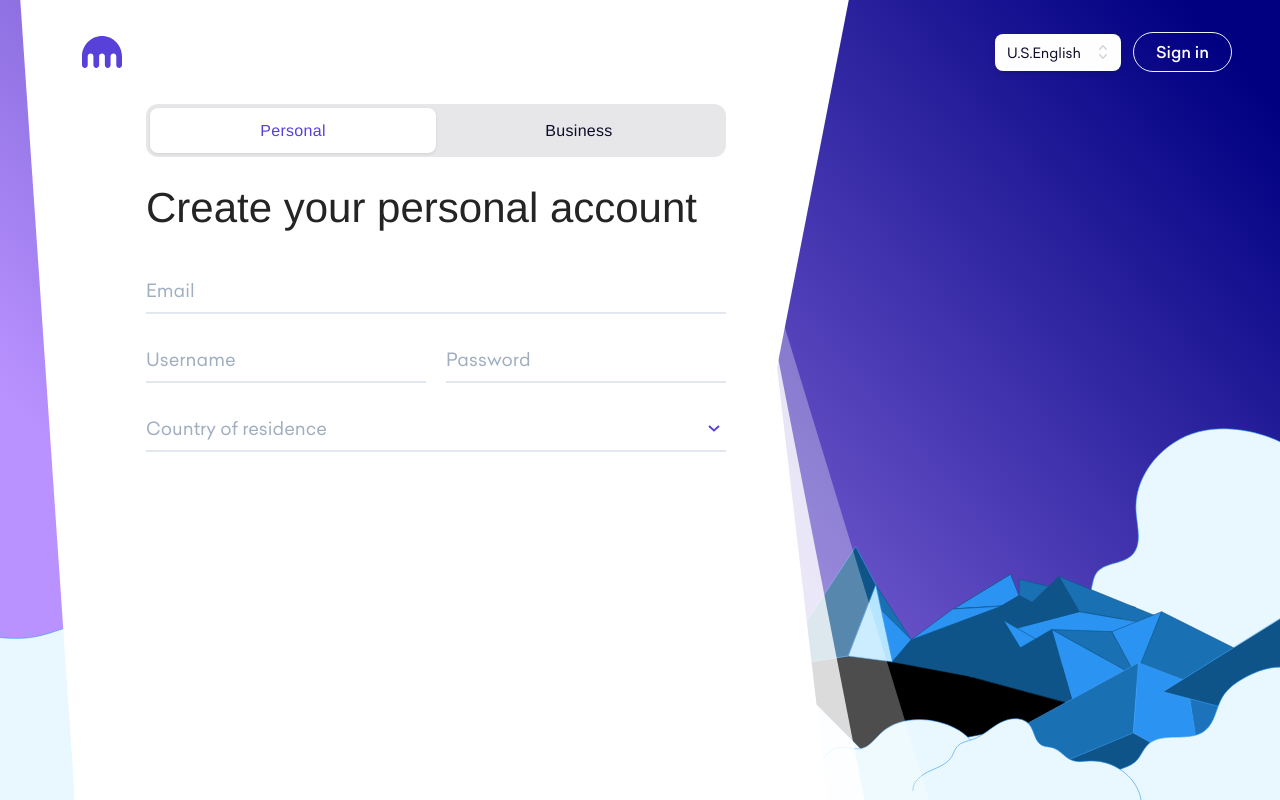
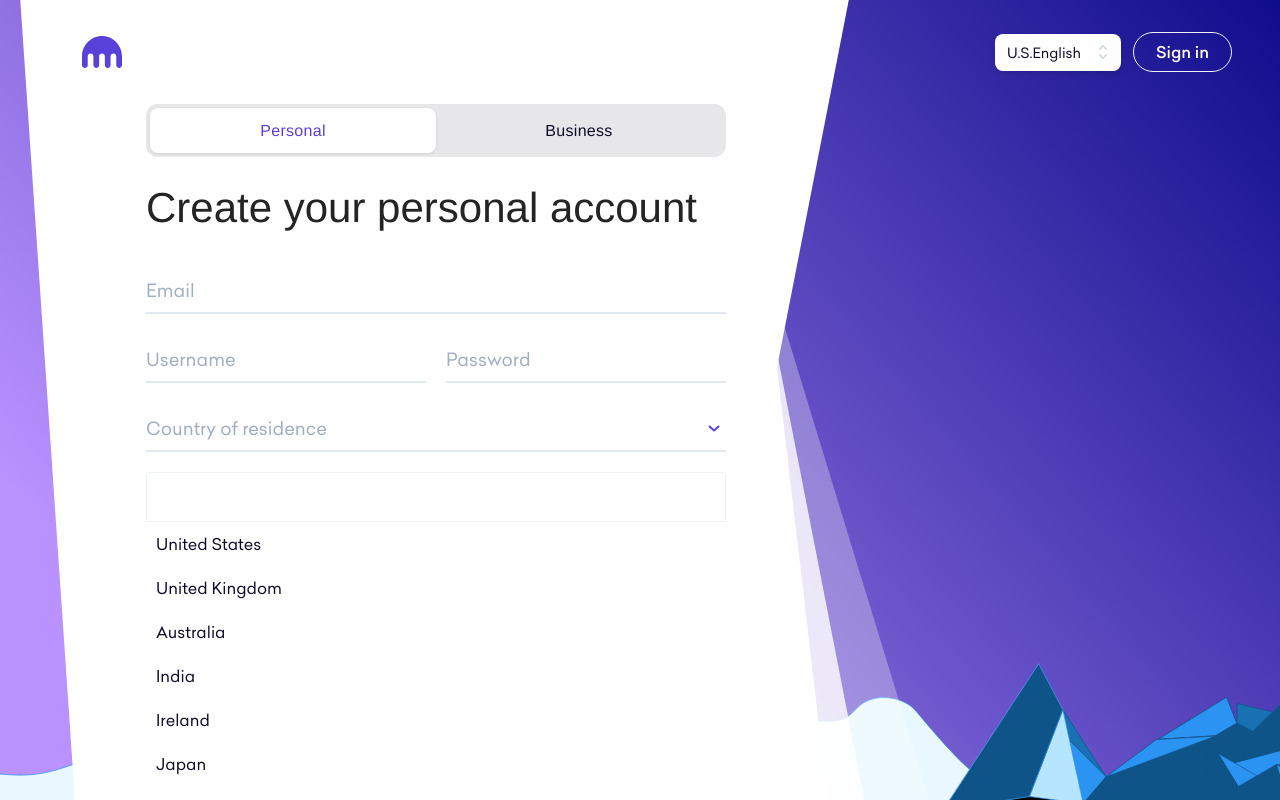
Before and after one commit to Azymack/kraken_fork, a Next.js app: page /sign-up in a window 1280 px wide. Both pictures are taken after a click on the button "eye". Shown: the top 800 px of the page. Built offline with nearby package versions, Linux system fonts and the light colour scheme.

Commit message:
completed I guess...

```diff
--- /dev/null
+++ b/src/components/Inputs/CountryOrState.tsx
@@ -0,0 +1,18 @@
+const CountryOrState = (props: {
+  id: string;
+  title: string;
+  onclick: Function;
+}) => {
+  const { id, title, onclick } = props;
+  return (
+    <div
+      className="selection-at-sign-up"
+      onClick={() => onclick({ id, title })}
+      key={id}
+    >
+      {title}
+    </div>
+  );
+};
+
+export { CountryOrState };
--- a/src/components/Inputs/SelectWithSearch.tsx
+++ b/src/components/Inputs/SelectWithSearch.tsx
@@ -1,32 +1,56 @@
-import { Listbox, Transition } from '@headlessui/react';
-import { CheckIcon, ChevronUpDownIcon } from '@heroicons/react/20/solid';
-import { Fragment, useState } from 'react';
+/* eslint-disable import/no-extraneous-dependencies */
+import { useEffect, useRef, useState } from 'react';
 
-const SelectWithSearch = () => {
-  const [dropdownVisible, setDropdownVisible] = useState(false);
-  const countryList = [
-    {
-      id: 'NZ',
-      name: 'Angola',
-    },
-    {
-      id: 'AU',
-      name: 'Australia',
-    },
-  ];
+import { CountryOrState } from './CountryOrState';
 
-  const [selected, setSelected] = useState(countryList[0]);
-  // useEffect(() => {
+type Data = { id: string; title: string };
+type DataList = Data[];
 
-  // }, [countryList]);
+const SelectWithSearch = (props: {
+  onValueChanged: Function;
+  data: DataList;
+  label: string;
+  visible: boolean;
+}) => {
+  const [filteredData, setFilteredData] = useState<DataList>([]);
+  const [dropdownVisible, setDropdownVisible] = useState<boolean>(false);
+  const [selected, setSelected] = useState<Object>(
+    props.data && props.data.length > 0 ? props.data[0] : { id: '', title: '' },
+  );
+  const [filter, setFilter] = useState<string>('');
+  const dataRef = useRef<HTMLInputElement>(null);
+
+  useEffect(() => {
+    setFilter('');
+  }, [props.data]);
+
+  useEffect(() => {
+    props.onValueChanged(selected);
+  }, [selected]);
+
+  useEffect(() => {
+    const filtered: { id: string; title: string }[] = props.data.filter(
+      (elem) => elem.title.toLowerCase().includes(filter.toLowerCase()),
+    );
+    setFilteredData(filtered);
+  }, [filter, props.data]);
+
+  useEffect(() => {
+    if (dropdownVisible && dataRef && dataRef.current) {
+      setFilter('');
+      dataRef.current.value = '';
+      dataRef.current.focus();
+    }
+  }, [dropdownVisible]);
 
   return (
-    <div>
+    <div className={`${props.visible ? '' : 'hidden'}`}>
       <div className="group relative z-0 mb-5 w-full">
-        <input type="hidden" name="country" value="DZ" />
+        <input type="hidden" name={`hi_${props.label}`} value="DZ" />
         <input
           type="text"
-          name="country"
+          name={props.label}
+          value={selected.title}
           className="peer block w-full cursor-pointer appearance-none border-0 border-b-2 border-gray-300 bg-transparent px-0 py-2.5 text-lg text-gray-900 focus:border-blue-600 focus:outline-none focus:ring-0 dark:border-gray-600 dark:text-white dark:focus:border-blue-500"
           placeholder={' '}
           required
@@ -35,22 +59,17 @@ const SelectWithSearch = () => {
             e.preventDefault();
             setDropdownVisible(!dropdownVisible);
           }}
-          // onChange={(e) => {
-          //   setValue(e.target.value);
-          //   onInputChange(e.target.value);
-          // }}
-          // value={value}
         />
-        <label
-          htmlFor="country"
-          className="absolute top-3 -z-10 origin-[0] -translate-y-6 scale-75 text-lg text-gray-500 duration-300 peer-placeholder-shown:translate-y-0 peer-placeholder-shown:scale-100 peer-focus:start-0 peer-focus:-translate-y-6 peer-focus:scale-75 peer-focus:font-medium peer-focus:text-blue-600 rtl:peer-focus:left-auto rtl:peer-focus:translate-x-1/4 dark:text-gray-400 peer-focus:dark:text-blue-500"
-        >
-          Country of residence
+        <label className="absolute top-3 -z-10 origin-[0] -translate-y-6 scale-75 text-lg text-gray-500 duration-300 peer-placeholder-shown:translate-y-0 peer-placeholder-shown:scale-100 peer-focus:start-0 peer-focus:-translate-y-6 peer-focus:scale-75 peer-focus:font-medium peer-focus:text-blue-600 rtl:peer-focus:left-auto rtl:peer-focus:translate-x-1/4 dark:text-gray-400 peer-focus:dark:text-blue-500">
+          {props.label}
         </label>
         <button
           title="eye"
           className="no-tab-highlight absolute bottom-[12px] right-0 flex"
-          // onClick={() => setVisible(!visible)}
+          onClick={(e) => {
+            e.preventDefault();
+            setDropdownVisible(!dropdownVisible);
+          }}
         >
           <div className="text-purple">
             <svg
@@ -70,65 +89,29 @@ const SelectWithSearch = () => {
         </button>
       </div>
       <div className={`dropdown ${dropdownVisible ? '' : 'hidden'}`}>
-        <Listbox value={selected} onChange={setSelected}>
-          <div className="">
-            <Listbox.Button className="relative w-full cursor-default rounded-lg bg-white py-2 pl-3 pr-10 text-left shadow-md focus:outline-none focus-visible:border-indigo-500 focus-visible:ring-2 focus-visible:ring-white/75 focus-visible:ring-offset-2 focus-visible:ring-offset-orange-300 sm:text-sm">
-              <span className="block truncate">
-                {selected && selected.name}
-              </span>
-              <span className="pointer-events-none absolute inset-y-0 right-0 flex items-center pr-2">
-                <ChevronUpDownIcon
-                  className="h-5 w-5 text-gray-400"
-                  aria-hidden="true"
-                />
-              </span>
-            </Listbox.Button>
-            <Transition
-              as={Fragment}
-              leave="transition ease-in duration-100"
-              leaveFrom="opacity-100"
-              leaveTo="opacity-0"
-            >
-              <Listbox.Options className="fixed mt-1 max-h-60 overflow-auto rounded-md bg-white py-1 text-base shadow-lg ring-1 ring-black/5 focus:outline-none sm:text-sm">
-                {countryList.map(({ id, name }) => (
-                  <Listbox.Option
-                    key={id}
-                    className={({ active }) =>
-                      `relative cursor-default select-none py-2 pl-10 pr-4 ${
-                        active ? 'bg-amber-100 text-purple' : 'text-gray-900'
-                      }`
-                    }
-                    value={name}
-                  >
-                    {() => {
-                      return (
-                        <>
-                          <span
-                            className={`block truncate ${
-                              selected && selected.name === name
-                                ? 'font-medium'
-                                : 'font-normal'
-                            }`}
-                          >
-                            {name}
-                          </span>
-                          {selected && selected.name === name ? (
-                            <span className="absolute inset-y-0 left-0 flex items-center pl-3 text-purple">
-                              <CheckIcon
-                                className="h-5 w-5"
-                                aria-hidden="true"
-                              />
-                            </span>
-                          ) : null}
-                        </>
-                      );
-                    }}
-                  </Listbox.Option>
-                ))}
-              </Listbox.Options>
-            </Transition>
-          </div>
-        </Listbox>
+        <div>
+          <input
+            ref={dataRef}
+            type="text"
+            className=" w-full rounded-t-sm border p-3 outline-none"
+            onChange={(e) => setFilter(e.target.value)}
+          />
+        </div>
+        <div className=" max-h-[300px] overflow-y-auto">
+          {filteredData.map((elem: Data) => {
+            return (
+              <CountryOrState
+                key={elem.id}
+                id={elem.id}
+                title={elem.title}
+                onclick={({ id, title }: { id: string; title: string }) => {
+                  setSelected({ id, title });
+                  setDropdownVisible(false);
+                }}
+              />
+            );
+          })}
+        </div>
       </div>
     </div>
   );
--- a/src/pages/sign-up.tsx
+++ b/src/pages/sign-up.tsx
@@ -1,5 +1,7 @@
-import { useRouter } from 'next/router';
+import Link from 'next/link';
+import { useEffect, useState } from 'react';
 
+import { ARoundedPurple } from '@/components/Buttons/ARoundedPurple';
 import { ARoundedTransparent } from '@/components/Buttons/ARoundedTransparent';
 import { MelaniInput } from '@/components/Inputs/MelaniInput';
 import { SelectWithSearch } from '@/components/Inputs/SelectWithSearch';
@@ -11,18 +13,87 @@ import { SignHeader } from '@/components/SignUpIn/SignHeader';
 import { WideSwitch } from '@/components/SignUpIn/WideSwitch';
 import { useToggle } from '@/hooks/use-toggle';
 
+type Data = {
+  id: string;
+  title: string;
+};
+
 const SignUp = () => {
-  const router = useRouter();
-  const { type = 'personal' } = router.query;
-  // console.log({ type });
+  const toggleArray: [any, any] = ['personal', 'business'];
+  const [category, toggleCategory] = useToggle(toggleArray);
+  const [currentCountry, setCurrentCountry] = useState('');
+  const [currentState, setCurrentState] = useState('');
 
-  let toggleArray: [any, any] = ['business', 'personal'];
+  const [countries, setCountries] = useState<Data[]>([]);
+  const [states, setStates] = useState<Data[]>([]);
+  const [countryLoading, setCountryLoading] = useState<boolean>(true);
+  const [stateLoading, setStateLoading] = useState<boolean>(true);
 
-  if (type === 'personal') toggleArray = ['personal', 'business'];
+  const [email, setEmail] = useState('');
+  const [username, setUsername] = useState('');
+  const [password, setPassword] = useState('');
 
-  const [category, toggleCategory] = useToggle(toggleArray);
-  // console.log(toggleArray);
-  // setCategory(type);
+  useEffect(() => {
+    // you can just get the full list of countries from backend due to CORS issue
+
+    setCountries([
+      {
+        id: 'US',
+        title: 'United States',
+      },
+      {
+        id: 'UK',
+        title: 'United Kingdom',
+      },
+      {
+        id: 'AU',
+        title: 'Australia',
+      },
+      {
+        id: 'IN',
+        title: 'India',
+      },
+      {
+        id: 'IR',
+        title: 'Ireland',
+      },
+      {
+        id: 'JP',
+        title: 'Japan',
+      },
+      {
+        id: 'FR',
+        title: 'France',
+      },
+    ]);
+
+    setCountryLoading(false);
+  }, []);
+
+  useEffect(() => {
+    // you can just get the full list of states from backend due to CORS issue
+
+    setStates([
+      {
+        id: 'AR',
+        title: 'Arizona',
+      },
+      {
+        id: 'CA',
+        title: 'California',
+      },
+      {
+        id: 'GA',
+        title: 'Georgia',
+      },
+      {
+        id: 'NC',
+        title: 'North Carolina',
+      },
+    ]);
+
+    setCountryLoading(false);
+  }, []);
 
   return (
     <div className="sign-up text-[#0e0c28]">
@@ -62,15 +133,73 @@ const SignUp = () => {
           </p>
           <div className="mt-[30px]">
             <div>
-              <MelaniInput tagText="Email" inputType="email" />
+              <MelaniInput
+                tagText="Email"
+                inputType="email"
+                onInputChange={(newVal) => setEmail(newVal)}
+              />
             </div>
             <div className="flex">
-              <MelaniInput tagText="Username" inputType="text" />
+              <MelaniInput
+                tagText="Username"
+                inputType="text"
+                onInputChange={(newVal) => setUsername(newVal)}
+              />
               <div className="mr-[20px]"></div>
-              <MelaniInput tagText="Password" inputType="password" />
+              <MelaniInput
+                tagText="Password"
+                inputType="password"
+                onInputChange={(newVal) => setPassword(newVal)}
+              />
             </div>
             <div className="">
-              <SelectWithSearch />
+              <SelectWithSearch
+                visible={true}
+                data={countries}
+                label="Country of residence"
+                onValueChanged={(currentCountry) =>
+                  setCurrentCountry(currentCountry)
+                }
+              />
+              <SelectWithSearch
+                visible={currentCountry.title === 'United States'}
+                data={states}
+                label="State/Province"
+                onValueChanged={(currentState) => setCurrentState(currentState)}
+              />
+              <div className="mb-[15px] mt-[10px] flex flex-row">
+                <input
+                  className=" pointer no-tab-highlight mr-[10px] w-[16px]"
+                  name="agreement"
+                  id="agreement"
+                  data-testid="checkbox-input-terms-and-service-0"
+                  type="checkbox"
+                  aria-checked="true"
+                />
+                By continuing I agree to the&nbsp;
+                <Link href="/policy/en" className="font-medium text-purple">
+                  Terms of Service
+                </Link>
+                &nbsp;and&nbsp;
+                <Link href="/policy/en" className="font-medium text-purple">
+                  Privacy Policy.
+                </Link>
+              </div>
+              <div className="flex flex-row-reverse">
+                <ARoundedPurple
+                  additionalClassName=" lg:w-auto w-full"
+                  text="Create account"
+                  onclick={() =>
+                    console.log({
+                      email,
+                      username,
+                      password,
+                      currentCountry,
+                      currentState,
+                    })
+                  }
+                />
+              </div>
             </div>
           </div>
         </SignContent>
--- a/src/styles/global.css
+++ b/src/styles/global.css
@@ -692,4 +692,14 @@
     animation-iteration-count: infinite;
     animation-timing-function: linear;
   }
+
+  .selection-at-sign-up {
+    padding: 10px;
+    cursor: pointer;
+  }
+
+  .selection-at-sign-up:hover {
+    background-color: grey;
+  }
+
 }
--- a/src/templates/Header.tsx
+++ b/src/templates/Header.tsx
@@ -163,6 +163,7 @@ const Header = () => {
                       key={item.title}
                       srcPath={`${item.iconName}${item.iconType}`}
                       title={item.title}
+                      href={item.href}
                       description={item.description}
                     />
                   ))}
```
